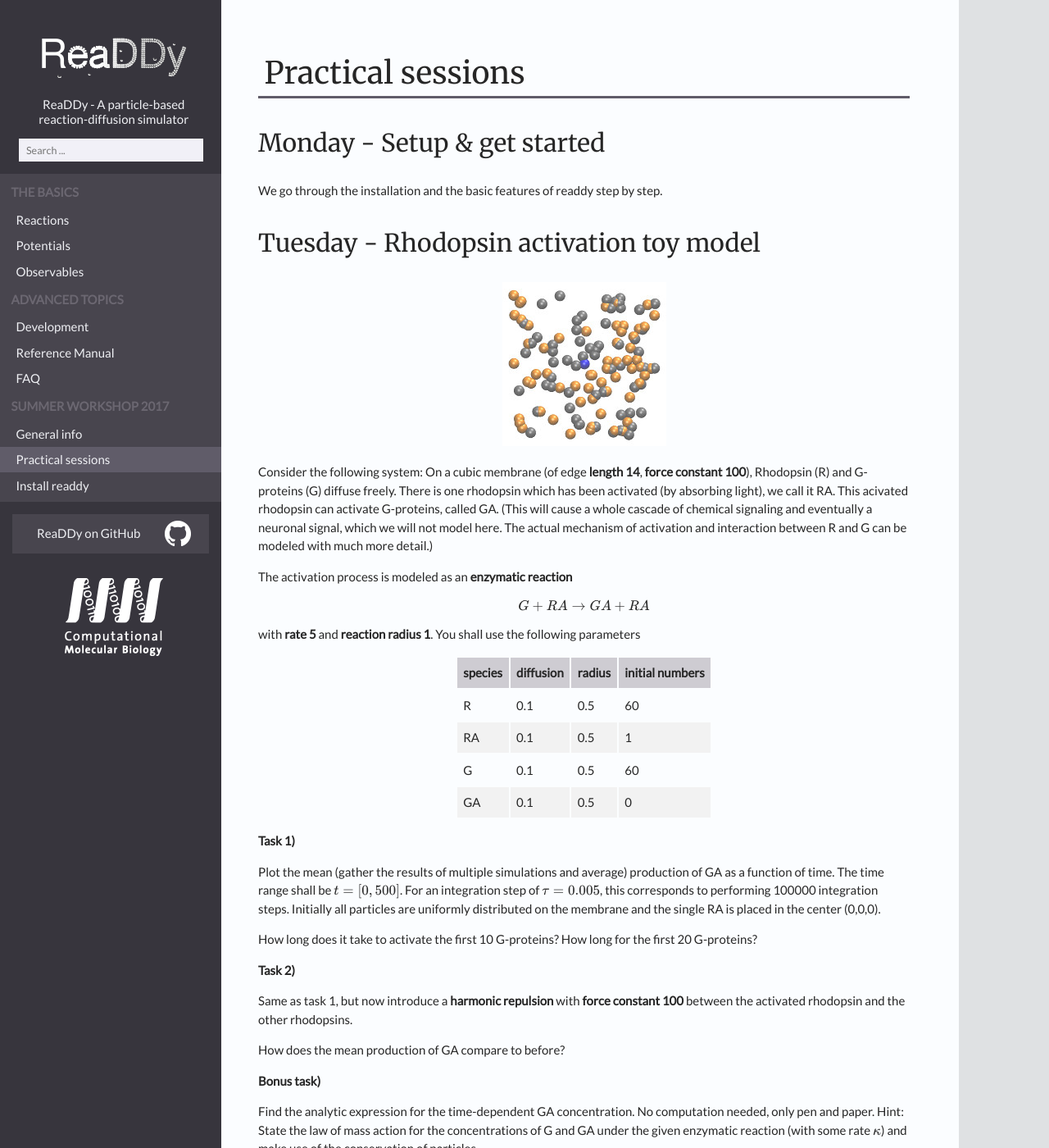
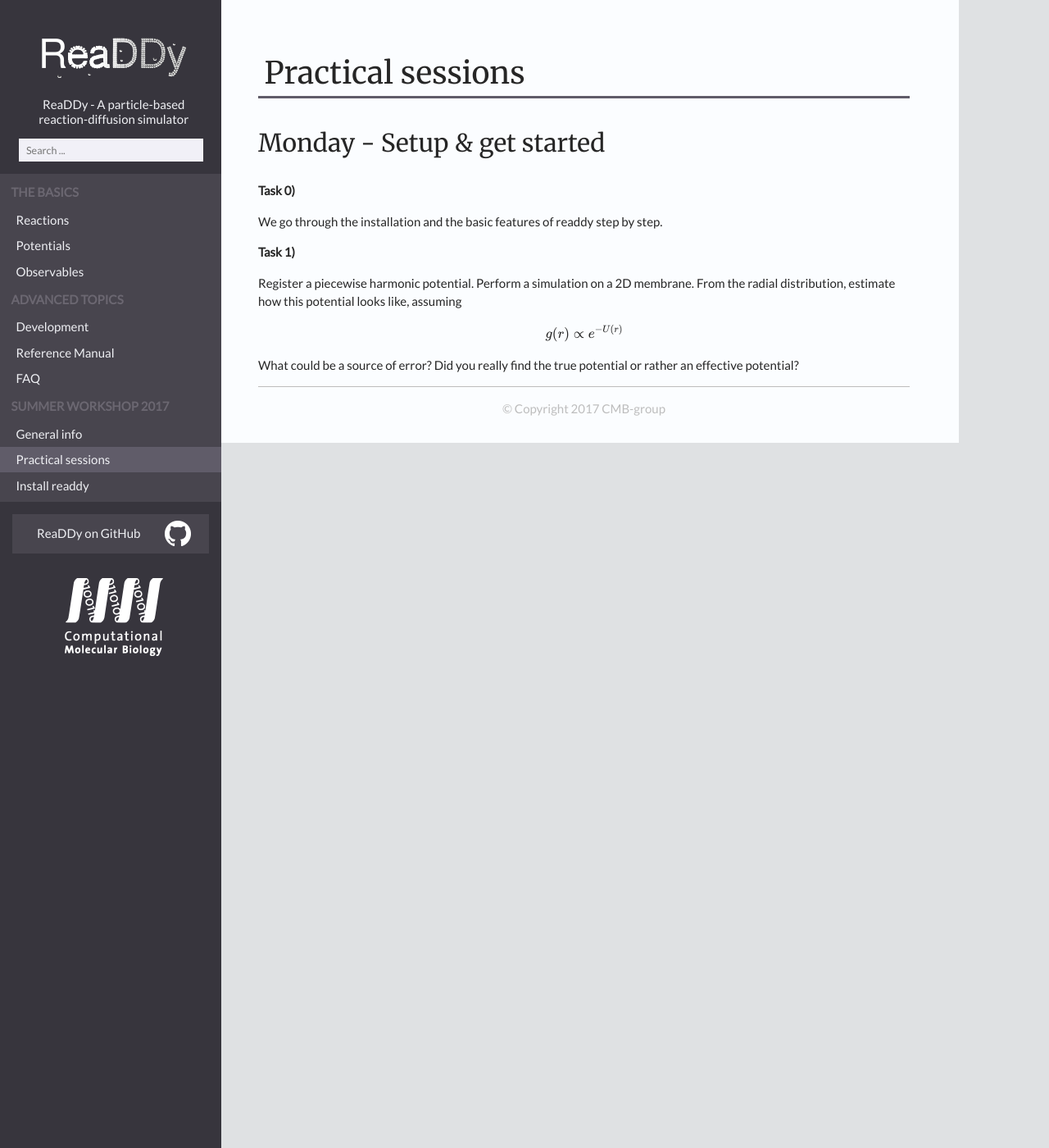
Before and after one commit to readdy/readdy_documentation, a Jekyll site: the page built from readdy_documentation/workshop_sessions.md, in a window 1280 px wide and 1400 px high. Shown: the whole window at 82% size. Built offline with Jekyll 4.4.1, drawn with Linux system fonts in a browser that asks for light colours; formulas are drawn with MathJax 3; some of the changed text lies outside the part shown.

Commit message:
monday session

```diff
--- a/readdy_documentation/workshop_sessions.md
+++ b/readdy_documentation/workshop_sessions.md
@@ -5,8 +5,19 @@ title: Practical sessions
 
 ## Monday - Setup & get started
 
+__Task 0)__
+
 We go through the installation and the basic features of readdy step by step.
 
+__Task 1)__
+
+Register a piecewise harmonic potential. Perform a simulation on a 2D membrane. From the radial distribution, estimate how this potential looks like, assuming
+
+$$ g(r) \propto e^{-U(r)}$$
+
+What could be a source of error? Did you really find the true potential or rather an effective potential?
+
+{% if false %}
 ## Tuesday - Rhodopsin activation toy model
 
 {: .centered}
@@ -49,3 +60,4 @@ State the law of mass action for the concentrations of G and GA under the given
 reaction (with some rate $\kappa$) and make use of the conservation of particles.
 
 Plot your analytic solution for some suitable parameters together with the results of the previous tasks.
+{% endif %}
```
